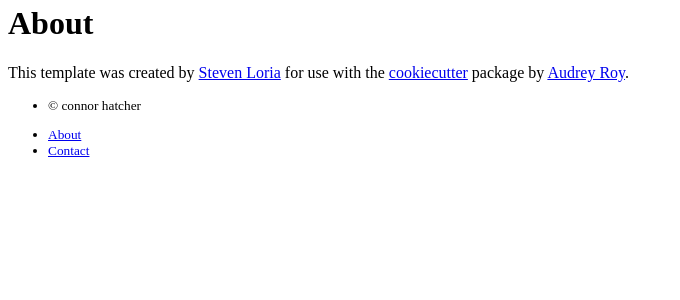
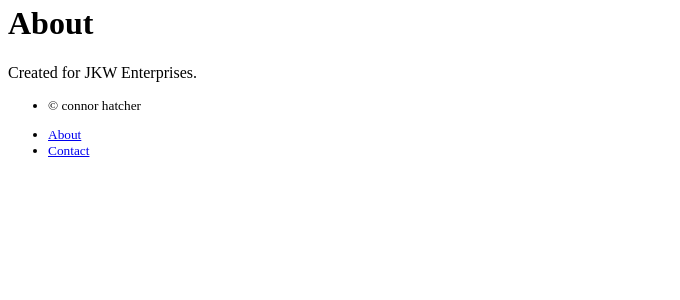
Before and after one commit to cbh4ou/Funnel-Calculator, a Flask app: template my_flask_app/templates/public/about.html in a window 1280 px wide. Shown: the part 94-394 px from the top of the page, without its empty margins (0-680 px from the left). Run offline with Flask 2, Linux system fonts and the light colour scheme; the template is opened without the code that fills it, so the values that code supplies are empty; parts of the project's set-up code (start-up, migrations or seed data) failed here and were passed over.

Commit message:
Changed About HTML

```diff
--- a/my_flask_app/templates/public/about.html
+++ b/my_flask_app/templates/public/about.html
@@ -5,7 +5,7 @@
 <div class="container">
     <h1 class="mt-5">About</h1>
     <div class="row">
-      <p class="lead">This template was created by <a href="http://github.com/sloria/">Steven Loria</a> for use with the <a href="http://github.com/audreyr/cookiecutter/">cookiecutter</a> package by <a href="http://github.com/audreyr/">Audrey Roy</a>.</p>
+      <p class="lead">Created for JKW Enterprises.</p>
     </div>
 </div>
 {% endblock %}
```
